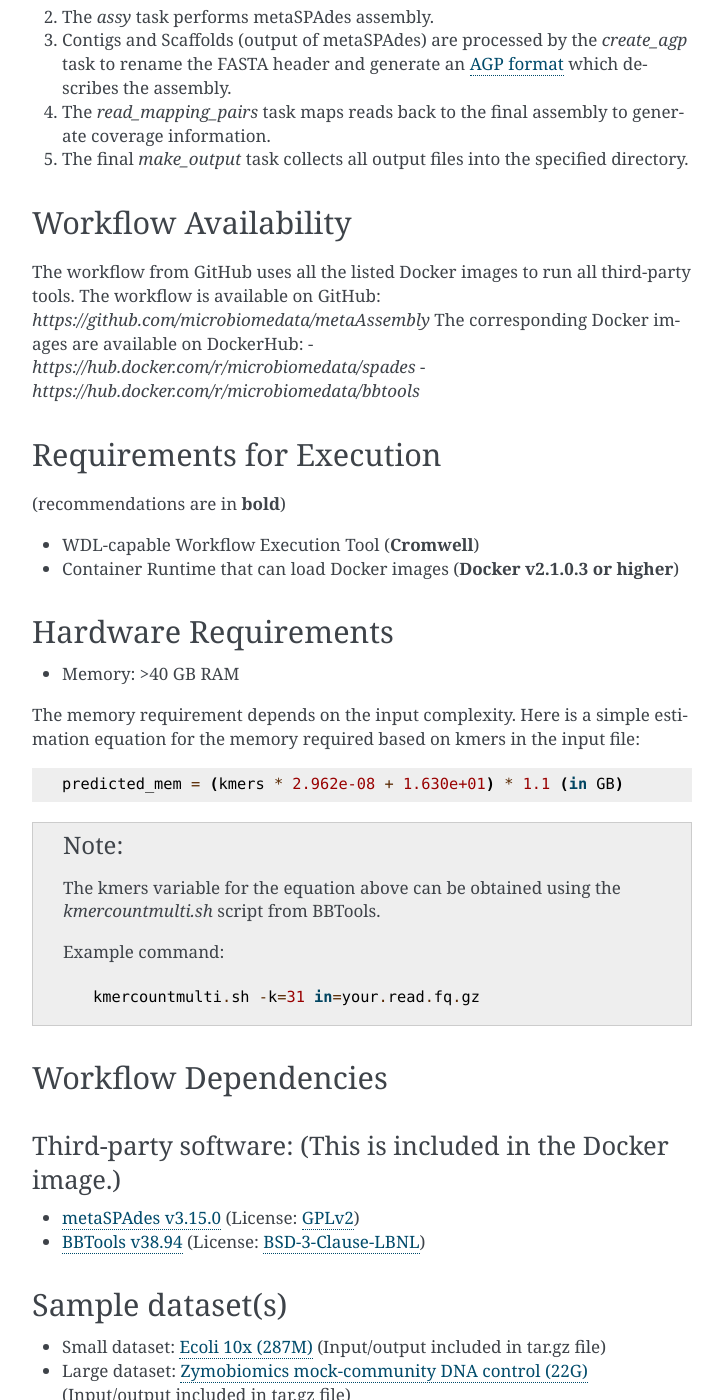
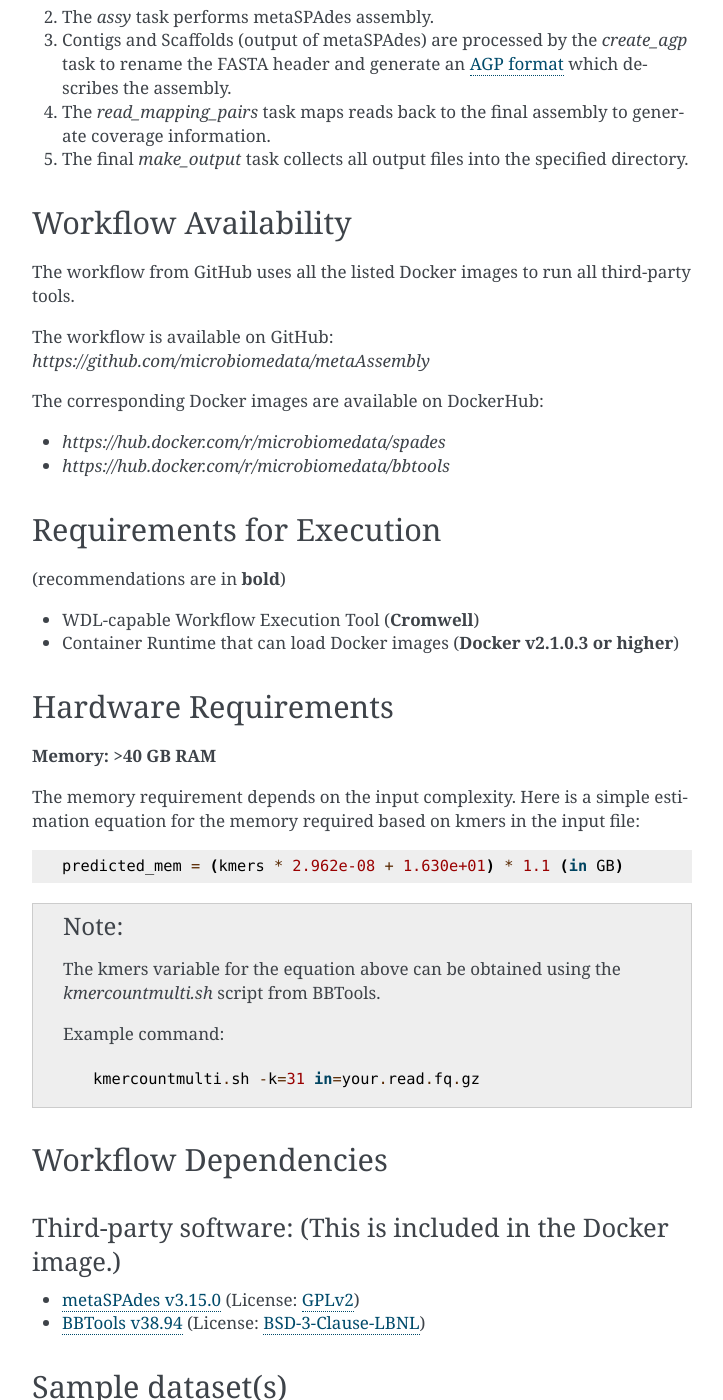
Before and after one commit to microbiomedata/metaAssembly, a Sphinx documentation site: the page built from docs/index.rst, in a window 1280 px wide and 1400 px high, scrolled down 851 px. Shown: the whole window, without its empty margins (388-1111 px from the left). Built offline with Sphinx 7.4.7, drawn with Linux system fonts in a browser that asks for light colours; part of the change alters nothing that is shown; some of the changed text lies outside the part shown.

```diff
--- a/docs/index.rst
+++ b/docs/index.rst
@@ -20,8 +20,11 @@ Workflow Availability
 ---------------------
 
 The workflow from GitHub uses all the listed Docker images to run all third-party tools.
+
 The workflow is available on GitHub: `https://github.com/microbiomedata/metaAssembly`
+
 The corresponding Docker images are available on DockerHub:
+
 - `https://hub.docker.com/r/microbiomedata/spades`
 - `https://hub.docker.com/r/microbiomedata/bbtools`
 
@@ -36,7 +39,7 @@ Requirements for Execution
 Hardware Requirements
 ---------------------
 
-- Memory: >40 GB RAM
+**Memory: >40 GB RAM**
 
 The memory requirement depends on the input complexity. Here is a simple estimation equation for the memory required based on kmers in the input file::
 
@@ -66,7 +69,8 @@ Sample dataset(s)
 
 - Small dataset: `Ecoli 10x (287M) <https://portal.nersc.gov/cfs/m3408/test_data/metaAssembly_small_test_data.tgz>`_ (Input/output included in tar.gz file)
 - Large dataset: `Zymobiomics mock-community DNA control (22G) <https://portal.nersc.gov/cfs/m3408/test_data/metaAssembly_large_test_data.tgz>`_ (Input/output included in tar.gz file)
-- Long reads dataset: `PacBio <https://portal.nersc.gov/project/m3408//test_data/SRR13128014.pacbio.subsample.ccs.fastq.gz>`_
+
+Long reads dataset: `PacBio <https://portal.nersc.gov/project/m3408//test_data/SRR13128014.pacbio.subsample.ccs.fastq.gz>`_
 
 Zymobiomics mock-community DNA control (`SRR7877884 <https://www.ebi.ac.uk/ena/browser/view/SRR7877884>`_). The original dataset is ~4 GB.
 
@@ -75,7 +79,7 @@ For testing, a 10% subsample of the dataset is used: (`SRR7877884-int-0.1.fastq.
 Input
 -----
 
-A JSON file containing the following information:
+A `JSON file <https://github.com/microbiomedata/metaAssembly/blob/master/input.json>`_ containing the following information:
 
 1. The path to the input FASTQ file (Illumina paired-end interleaved FASTQ or PacBio paired-end interleaved FASTQ) (recommended: output of the Reads QC workflow).
 2. Project name: nmdc:XXXXXX
```
